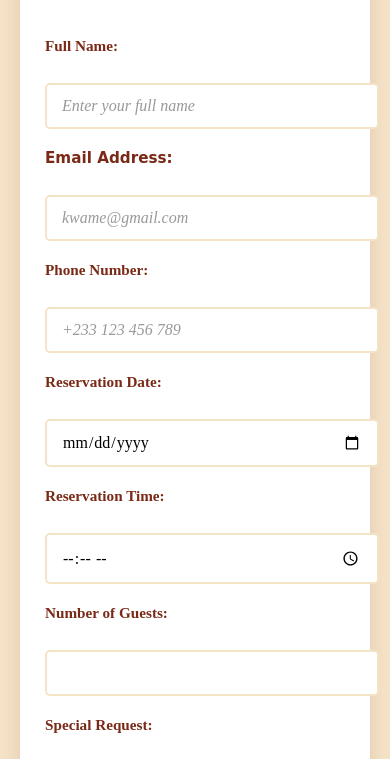
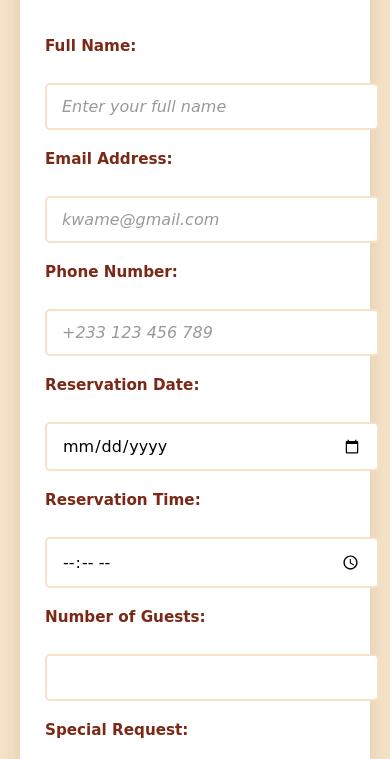
Before and after one commit to Kwabena-Jed/Seven-Bowls-Website, a plain HTML site: page Reservations/index.html in a window 390 px wide. Shown: the part 289-1048 px from the top of the page. Drawn offline with Linux system fonts and the light colour scheme.

Commit message:
Modified to suite smaller screens

```diff
--- a/Reservations/index.html
+++ b/Reservations/index.html
@@ -37,26 +37,26 @@
         Book your spot now and let us make your dining with authentic Ghanaian and African dishes truly memorable.
     </p>
 
-    <form action="" method="post">
+    <form action="" method="post" class="post-label">
         <label for="name">Full Name:</label>
         <input type="text" id="name" name="name" required placeholder="Enter your full name">
 
         <label for="email" class="post-label">Email Address:</label>
         <input type="email" id="email" name="email" required placeholder="kwame@gmail.com">
 
-        <label for="phone">Phone Number:</label>
+        <label for="phone" class="post-label">Phone Number:</label>
         <input type="tel" id="phone" name="phone" required placeholder="+233 123 456 789 ">
 
-        <label for="date">Reservation Date:</label>
+        <label for="date" class="post-label">Reservation Date:</label>
         <input type="date" id="date" name="date" required placeholder="dd/mm/yy">
 
-        <label for="time">Reservation Time:</label>
+        <label for="time" class="post-label">Reservation Time:</label>
         <input type="time" id="time" name="time" required placeholder="17:30">
 
-        <label for="guests">Number of Guests:</label>
+        <label for="guests" class="post-label">Number of Guests:</label>
         <input type="number" id="guests" name="guests" min="1" required>
 
-        <label for="request">Special Request:</label>
+        <label for="request" class="post-label">Special Request:</label>
         <textarea name="request" id="request" placeholder="Any special request"></textarea>
         <button type="submit" class="submit-btn">Book Now</button>
     </form>
```
Also changed, not shown: C_E/cat.css (+17 -0 lines), C_E/cat.html (+2 -0 lines).
